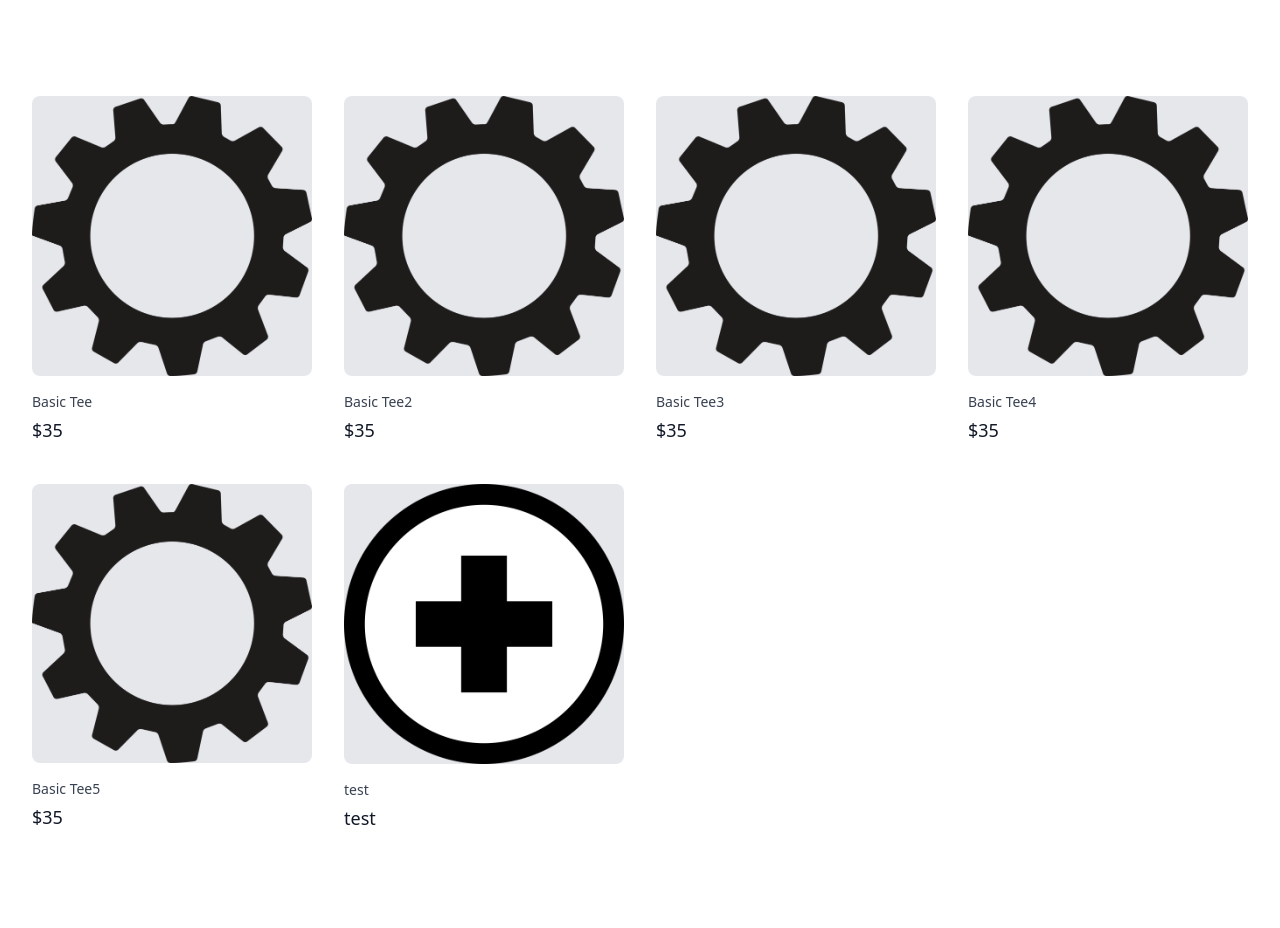
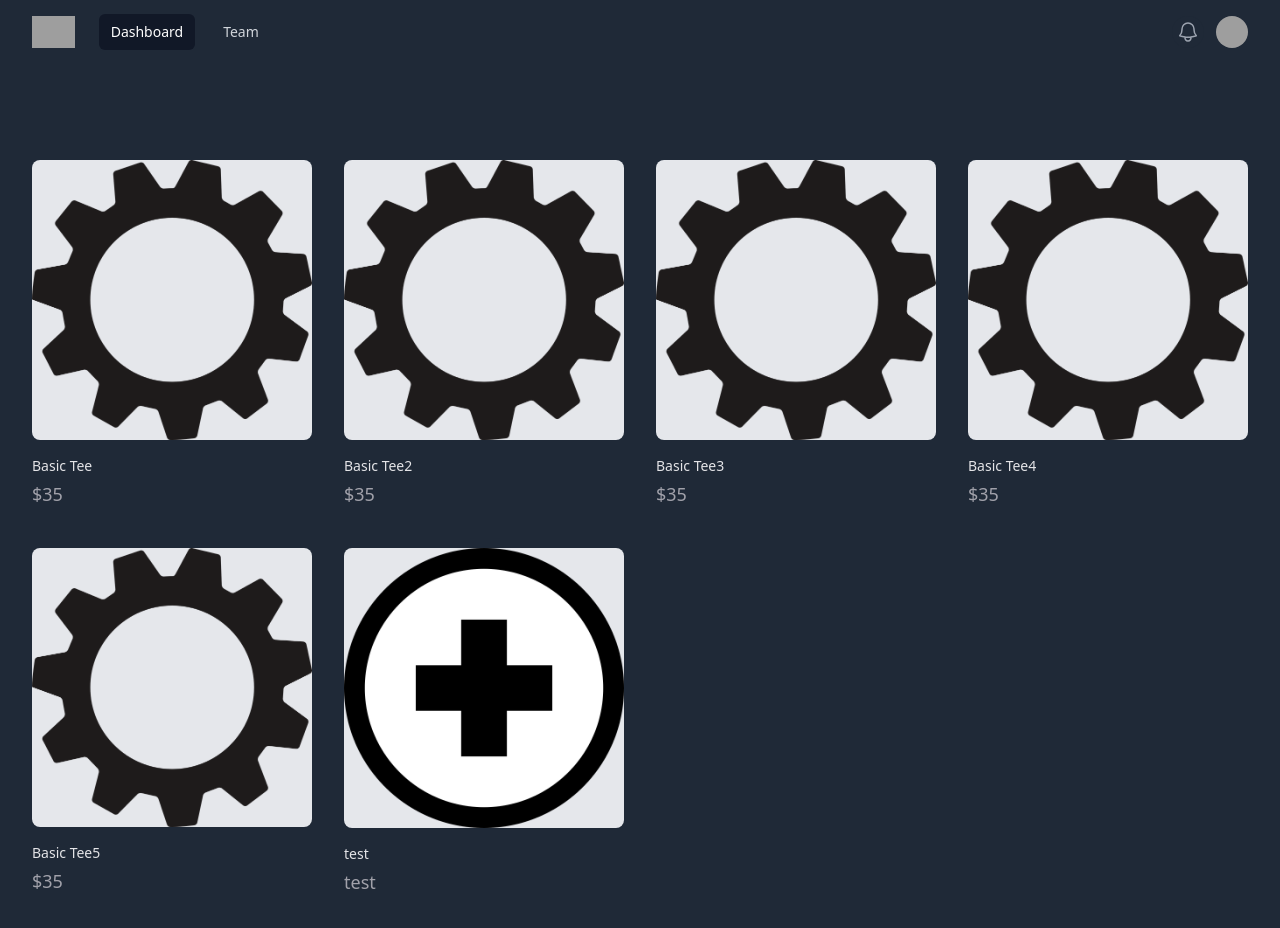
Before and after one commit to djgnfj-svg/Aipe, a React (Create React App) app in the folder frontend/: page / in a window 1280 px wide. Shown: the top 928 px of the page. Built offline with nearby package versions, Linux system fonts and the light colour scheme; grey boxes are pictures that could not be loaded.

Commit message:
추가 NAVBAR

```diff
--- a/frontend/package.json
+++ b/frontend/package.json
@@ -3,6 +3,8 @@
   "version": "0.1.0",
   "private": true,
   "dependencies": {
+    "@headlessui/react": "^1.7.18",
+    "@heroicons/react": "^2.1.3",
     "@testing-library/jest-dom": "^5.17.0",
     "@testing-library/react": "^13.4.0",
     "@testing-library/user-event": "^13.5.0",
--- a/frontend/src/App.js
+++ b/frontend/src/App.js
@@ -3,9 +3,12 @@
 import { BrowserRouter, Routes, Route } from "react-router-dom";
 import MainPage from "./pages/main_page";
 import TestPage from "./pages/test_page";
+import Navbar from "./components/navbar/navbar";
 
 function App() {
   return (
+    <>
+      <Navbar />
       <BrowserRouter>
         <Routes>
           <Route path="/" element={<MainPage />} />
@@ -13,6 +16,7 @@
           <Route path="/modal/:id" element={<TestPage />} />
         </Routes>
       </BrowserRouter>
+    </>
   );
 }
 
--- /dev/null
+++ b/frontend/src/components/navbar/navbar.jsx
@@ -0,0 +1,153 @@
+import { Fragment } from 'react'
+import { Disclosure, Menu, Transition } from '@headlessui/react'
+import { Bars3Icon, BellIcon, XMarkIcon } from '@heroicons/react/24/outline'
+
+const navigation = [
+    { name: 'Dashboard', href: '#', current: true },
+    { name: 'Team', href: '#', current: false },
+    // { name: 'Projects', href: '#', current: false },
+    // { name: 'Calendar', href: '#', current: false },
+]
+
+function classNames(...classes) {
+    return classes.filter(Boolean).join(' ')
+}
+
+export default function Navbar() {
+    return (
+        <Disclosure as="nav" className="bg-gray-800">
+            {({ open }) => (
+                <>
+                    <div className="mx-auto max-w-7xl px-2 sm:px-6 lg:px-8">
+                        <div className="relative flex h-16 items-center justify-between">
+                            <div className="absolute inset-y-0 left-0 flex items-center sm:hidden">
+                                {/* Mobile menu button*/}
+                                <Disclosure.Button className="relative inline-flex items-center justify-center rounded-md p-2 text-gray-400 hover:bg-gray-700 hover:text-white focus:outline-none focus:ring-2 focus:ring-inset focus:ring-white">
+                                    <span className="absolute -inset-0.5" />
+                                    <span className="sr-only">Open main menu</span>
+                                    {open ? (
+                                        <XMarkIcon className="block h-6 w-6" aria-hidden="true" />
+                                    ) : (
+                                        <Bars3Icon className="block h-6 w-6" aria-hidden="true" />
+                                    )}
+                                </Disclosure.Button>
+                            </div>
+                            <div className="flex flex-1 items-center justify-center sm:items-stretch sm:justify-start">
+                                <div className="flex flex-shrink-0 items-center">
+                                    <img
+                                        className="h-8 w-auto"
+                                        src="https://tailwindui.com/img/logos/mark.svg?color=indigo&shade=500"
+                                        alt="Your Company"
+                                    />
+                                </div>
+                                <div className="hidden sm:ml-6 sm:block">
+                                    <div className="flex space-x-4">
+                                        {navigation.map((item) => (
+                                            <a
+                                                key={item.name}
+                                                href={item.href}
+                                                className={classNames(
+                                                    item.current ? 'bg-gray-900 text-white' : 'text-gray-300 hover:bg-gray-700 hover:text-white',
+                                                    'rounded-md px-3 py-2 text-sm font-medium'
+                                                )}
+                                                aria-current={item.current ? 'page' : undefined}
+                                            >
+                                                {item.name}
+                                            </a>
+                                        ))}
+                                    </div>
+                                </div>
+                            </div>
+                            <div className="absolute inset-y-0 right-0 flex items-center pr-2 sm:static sm:inset-auto sm:ml-6 sm:pr-0">
+                                <button
+                                    type="button"
+                                    className="relative rounded-full bg-gray-800 p-1 text-gray-400 hover:text-white focus:outline-none focus:ring-2 focus:ring-white focus:ring-offset-2 focus:ring-offset-gray-800"
+                                >
+                                    <span className="absolute -inset-1.5" />
+                                    <span className="sr-only">View notifications</span>
+                                    <BellIcon className="h-6 w-6" aria-hidden="true" />
+                                </button>
+
+                                {/* Profile dropdown */}
+                                <Menu as="div" className="relative ml-3">
+                                    <div>
+                                        <Menu.Button className="relative flex rounded-full bg-gray-800 text-sm focus:outline-none focus:ring-2 focus:ring-white focus:ring-offset-2 focus:ring-offset-gray-800">
+                                            <span className="absolute -inset-1.5" />
+                                            <span className="sr-only">Open user menu</span>
+                                            <img
+                                                className="h-8 w-8 rounded-full"
+                                                src="https://images.unsplash.com/photo-1472099645785-5658abf4ff4e?ixlib=rb-1.2.1&ixid=eyJhcHBfaWQiOjEyMDd9&auto=format&fit=facearea&facepad=2&w=256&h=256&q=80"
+                                                alt=""
+                                            />
+                                        </Menu.Button>
+                                    </div>
+                                    <Transition
+                                        as={Fragment}
+                                        enter="transition ease-out duration-100"
+                                        enterFrom="transform opacity-0 scale-95"
+                                        enterTo="transform opacity-100 scale-100"
+                                        leave="transition ease-in duration-75"
+                                        leaveFrom="transform opacity-100 scale-100"
+                                        leaveTo="transform opacity-0 scale-95"
+                                    >
+                                        <Menu.Items className="absolute right-0 z-10 mt-2 w-48 origin-top-right rounded-md bg-white py-1 shadow-lg ring-1 ring-black ring-opacity-5 focus:outline-none">
+                                            <Menu.Item>
+                                                {({ active }) => (
+                                                    <a
+                                                        href="#"
+                                                        className={classNames(active ? 'bg-gray-100' : '', 'block px-4 py-2 text-sm text-gray-700')}
+                                                    >
+                                                        Your Profile
+                                                    </a>
+                                                )}
+                                            </Menu.Item>
+                                            <Menu.Item>
+                                                {({ active }) => (
+                                                    <a
+                                                        href="#"
+                                                        className={classNames(active ? 'bg-gray-100' : '', 'block px-4 py-2 text-sm text-gray-700')}
+                                                    >
+                                                        Settings
+                                                    </a>
+                                                )}
+                                            </Menu.Item>
+                                            <Menu.Item>
+                                                {({ active }) => (
+                                                    <a
+                                                        href="#"
+                                                        className={classNames(active ? 'bg-gray-100' : '', 'block px-4 py-2 text-sm text-gray-700')}
+                                                    >
+                                                        Sign out
+                                                    </a>
+                                                )}
+                                            </Menu.Item>
+                                        </Menu.Items>
+                                    </Transition>
+                                </Menu>
+                            </div>
+                        </div>
+                    </div>
+
+                    <Disclosure.Panel className="sm:hidden">
+                        <div className="space-y-1 px-2 pb-3 pt-2">
+                            {navigation.map((item) => (
+                                <Disclosure.Button
+                                    key={item.name}
+                                    as="a"
+                                    href={item.href}
+                                    className={classNames(
+                                        item.current ? 'bg-gray-900 text-white' : 'text-gray-300 hover:bg-gray-700 hover:text-white',
+                                        'block rounded-md px-3 py-2 text-base font-medium'
+                                    )}
+                                    aria-current={item.current ? 'page' : undefined}
+                                >
+                                    {item.name}
+                                </Disclosure.Button>
+                            ))}
+                        </div>
+                    </Disclosure.Panel>
+                </>
+            )}
+        </Disclosure>
+    )
+}
--- a/frontend/src/pages/main_page.jsx
+++ b/frontend/src/pages/main_page.jsx
@@ -82,7 +82,7 @@
                     />
                 )}
             </div>
-            <div className="bg-white">
+            <div className="bg-gray-800">
                 <div className="mx-auto max-w-2xl px-4 py-16 sm:px-6 sm:py-24 lg:max-w-7xl lg:px-8">
                     <h2 className="sr-only">Products</h2>
 
@@ -96,8 +96,8 @@
                                         className="h-full w-full object-cover object-center group-hover:opacity-75"
                                     />
                                 </div>
-                                <h3 className="mt-4 text-sm text-gray-700">{product.name}</h3>
-                                <p className="mt-1 text-lg font-medium text-gray-900">{product.price}</p>
+                                <h3 className="mt-4 text-sm text-zinc-200">{product.name}</h3>
+                                <p className="mt-1 text-lg font-medium text-zinc-400">{product.price}</p>
                             </a>
                         ))}
                         <div key="test" className="group" onClick={toggleModal}>
@@ -108,8 +108,8 @@
                                     className="h-full w-full object-cover object-center group-hover:opacity-75 bg-transparent"
                                 />
                             </div>
-                            <h3 className="mt-4 text-sm text-gray-700">test</h3>
-                            <p className="mt-1 text-lg font-medium text-gray-900">test</p>
+                            <h3 className="mt-4 text-sm text-zinc-200">test</h3>
+                            <p className="mt-1 text-lg font-medium text-zinc-400">test</p>
                         </div>
                     </div>
                 </div>
```
Also changed, not shown: 1 other file (tests, documents, lock files or other folders). Lines whose indentation alone changed are shown as unchanged.
